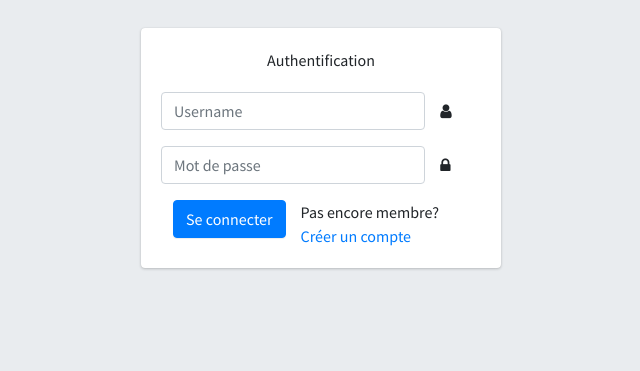
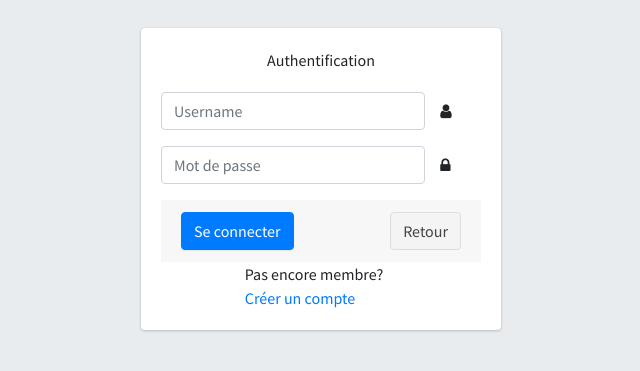
Before and after one commit to irin-andrian/hdb-chat-it, a PHP site: page /login.php in a window 1280 px wide. Shown: the part 139-510 px from the top of the page, without its empty margins (319-959 px from the left). Run offline with PHP 8.4, Linux system fonts and the light colour scheme; some libraries are stand-ins or nearby versions.

Commit message:
update design

```diff
--- a/login.php
+++ b/login.php
@@ -60,16 +60,24 @@
                         </div>
                     </div>
                 </div>
+                <div class="card-footer">
+                    <button type="submit" class="btn btn-primary" onclick="">Se connecter</button>
+                    <a href="/index.php" class="btn btn-default float-right">Retour</a>
+                </div>
                 <div class="row">
-                    <div class="col-md-5">
-                        <button type="submit" class="btn btn-primary float-right">Se connecter</button>
+                    <div class="col-md-3">
+
                     </div>
-                    <div class="col-md-7 pull-rigth">
+                    <div class="col-md-6">
                         <div><span class="form-control-feedback">Pas encore membre?</span></div>
                         <div><a href="/register.php">Créer un compte</a></div>
                     </div>
+                    <div class="col-md-3">
+
+                    </div>
                 </div>
             </form>
+
 
             <!-- /.social-auth-links -->
 
```
